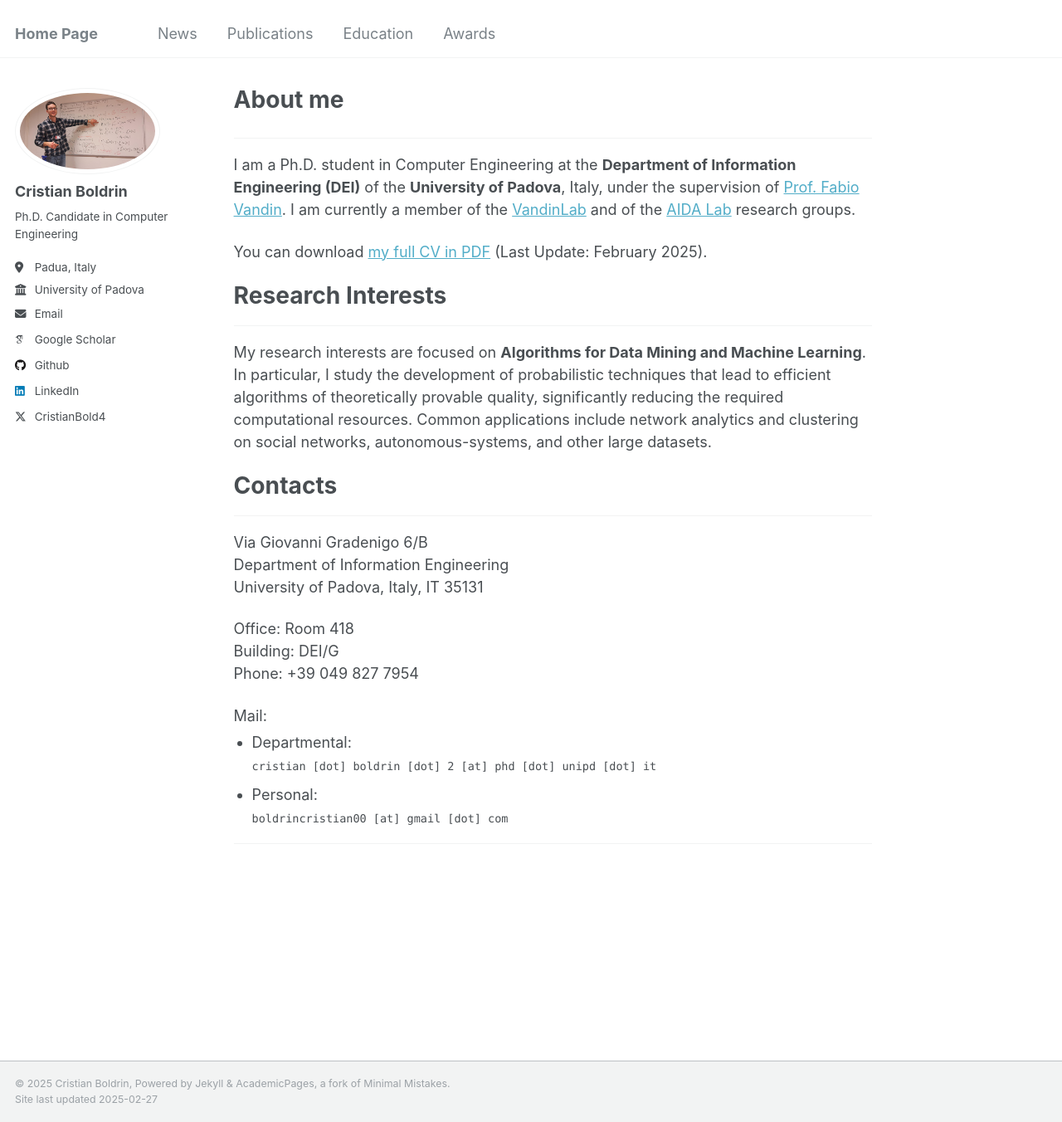
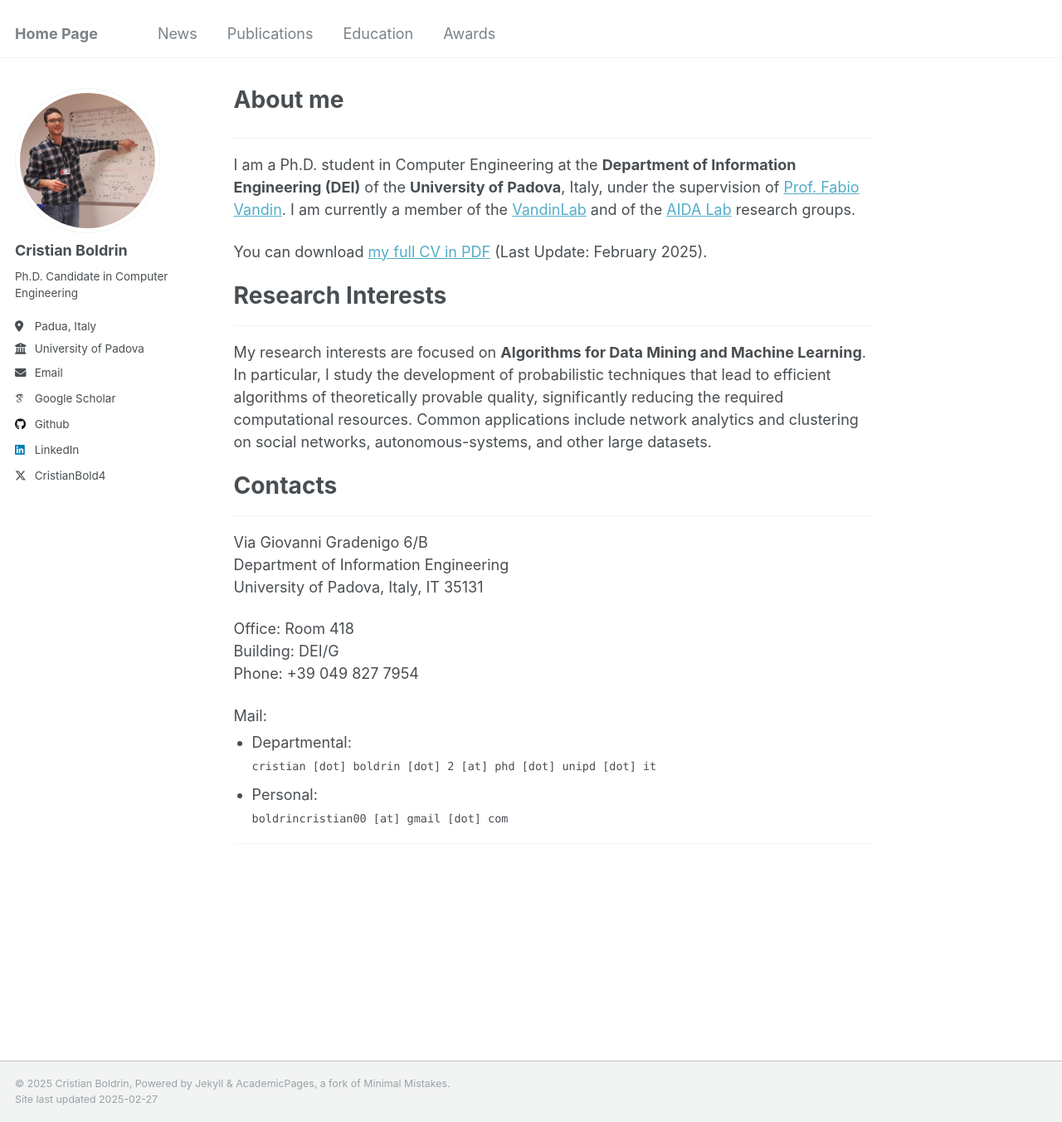
Before and after one commit to cristianboldrin/cristianboldrin.github.io, a Jekyll site: the page built from _pages/about.md, in a window 1280 px wide and 1352 px high. Shown: the whole window at 83% size. Built offline with Jekyll 4.4.1, drawn with Linux system fonts in a browser that asks for light colours; some web fonts are replaced.

Commit message:
cropped image

```diff
--- a/_config.yml
+++ b/_config.yml
@@ -21,7 +21,7 @@ repository               : "cristianboldrin/cristianboldrin.github.io"
 #               Additional customization can be done by editing /_includes/author-profile.html
 author:
   # Biographic information
-  avatar           : "my_photo_2.jpeg"
+  avatar           : "my_photo_2_cropped.jpeg"
   name             : "Cristian Boldrin"
   pronouns         : # example: "she/her"
   bio              : "Ph.D. Candidate in Computer Engineering"
```
Also changed, not shown: images/500x300.png (deleted), images/bio-photo-2.jpg (deleted), images/bio-photo.jpg (deleted), images/my_photo_2.jpeg (deleted), images/my_photo_2_cropped.jpeg (added), images/my_photo_resized.png (deleted), 5 other files.
